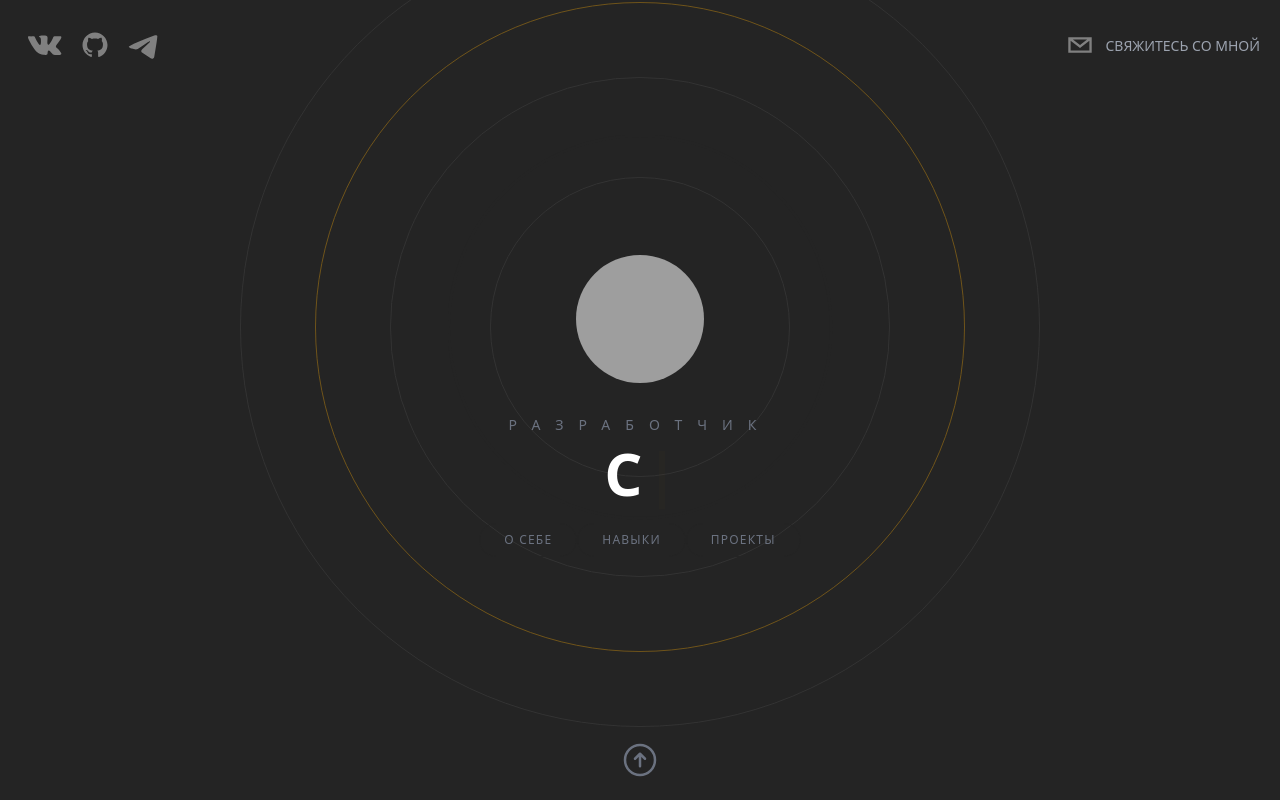
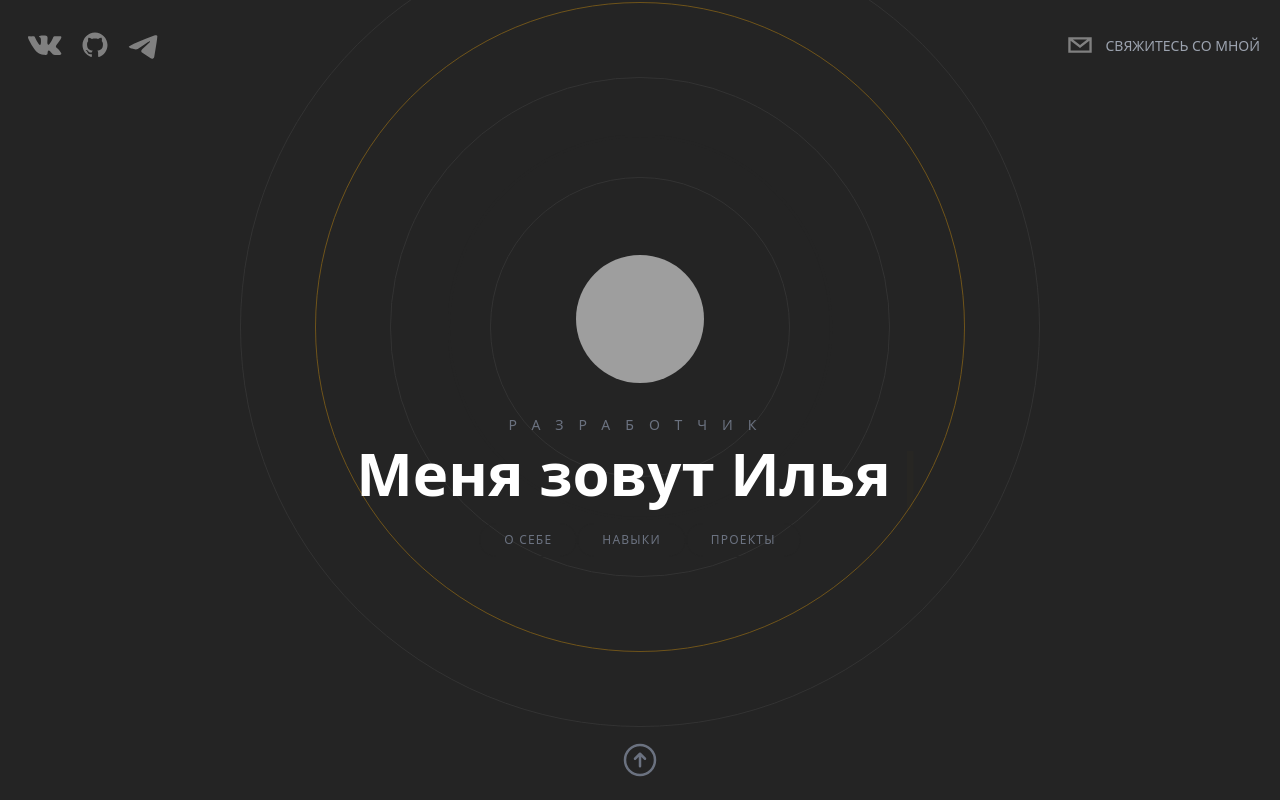
Before and after one commit to pablosukaban/portfolio, a Next.js app: page / in a window 1280 px wide. Built offline with nearby package versions, Linux system fonts and the light colour scheme; grey boxes are pictures that could not be loaded.

Commit message:
всякое

```diff
--- a/components/Hero.tsx
+++ b/components/Hero.tsx
@@ -7,7 +7,7 @@ type Props = {};
 
 const Hero = (props: Props) => {
     const [text, count] = useTypewriter({
-        words: ['Привет', 'Пока', 'Слово 1'],
+        words: ['Привет', 'Меня зовут Илья', 'Я - Веб-разработчик'],
         loop: true,
         delaySpeed: 2000,
     });
```
Also changed, not shown: images/photo1.jpg (added), images/photo2.jpg (added).
